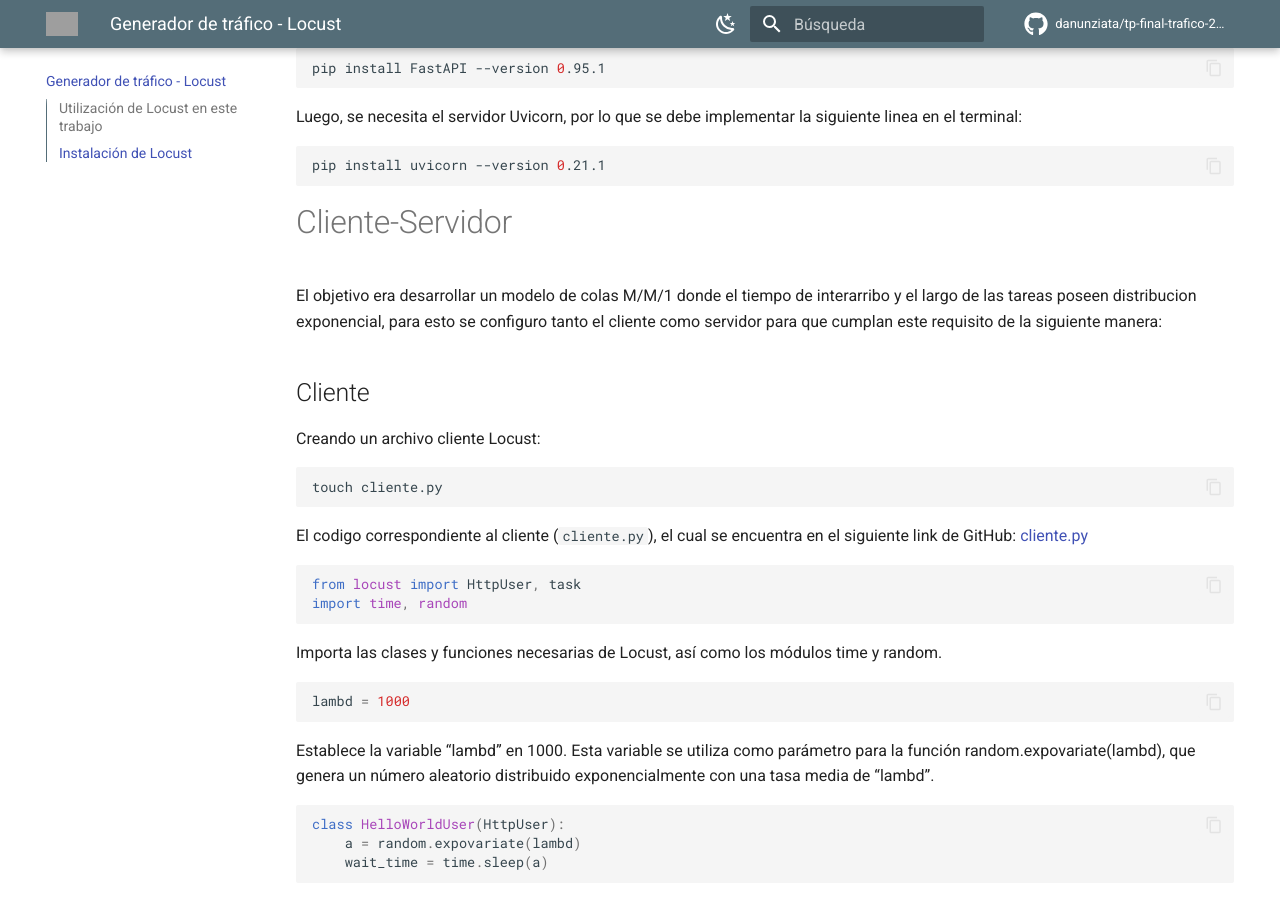
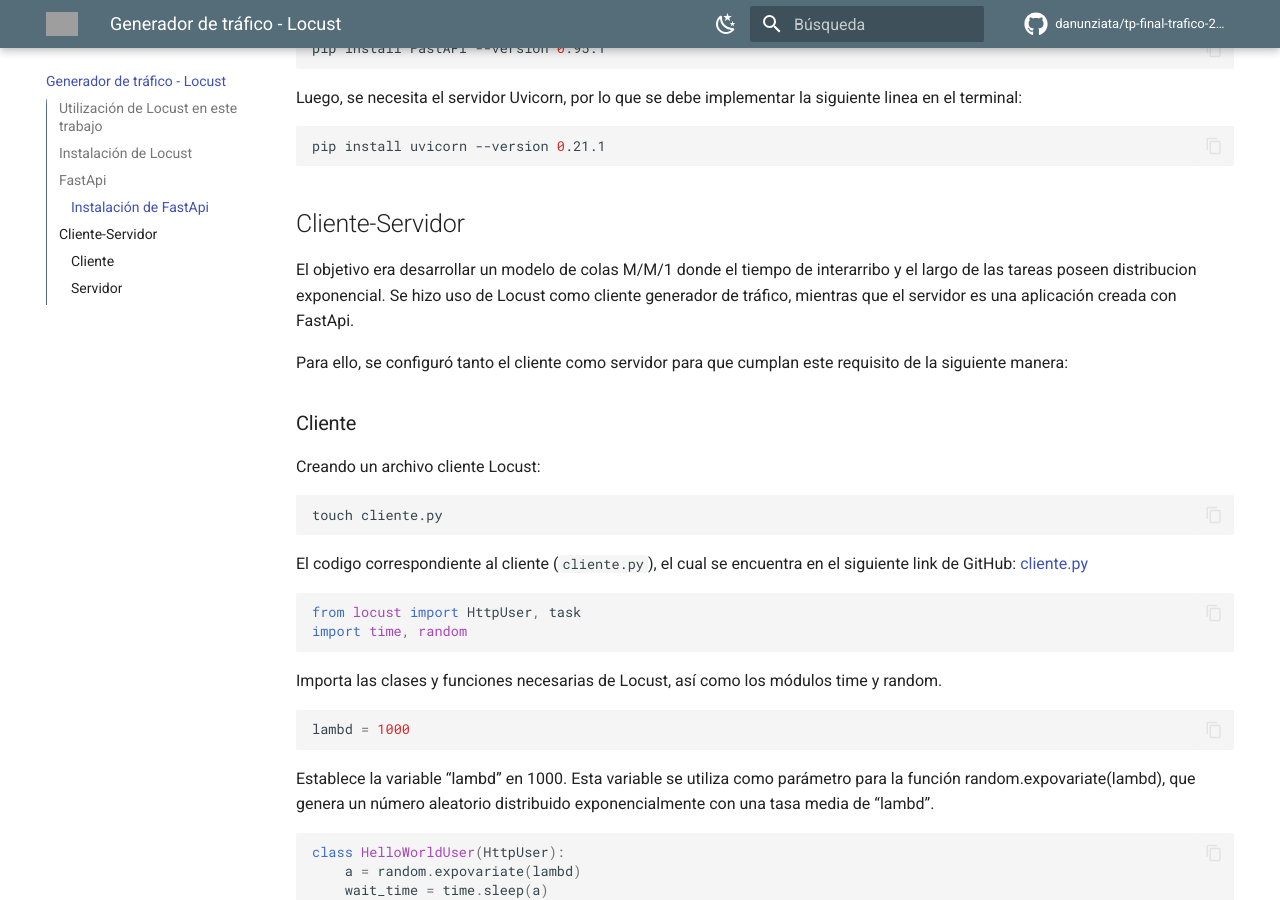
Before and after one commit to danunziata/tp-final-trafico-2023, an MkDocs documentation site: the page built from docs/generador_de_trafico.md, in a window 1280 px wide and 900 px high, scrolled down 2145 px. Built offline with MkDocs 1.6.1 and Material for MkDocs 9.7.7, drawn with Linux system fonts in a browser that asks for light colours; comment, search, counter and statistics services are not loaded; grey boxes are pictures that could not be loaded.

Commit message:
chore: Modificación generador_de_trafico.md

````diff
--- a/docs/generador_de_trafico.md
+++ b/docs/generador_de_trafico.md
@@ -29,7 +29,7 @@
 pip install locust --version 2.18.1
 ```
 
-# FastApi
+## FastApi
 FastAPI es un moderno marco de desarrollo web para la construcción de APIs (Interfaces de Programación de Aplicaciones) con Python 3.7 o versiones posteriores. Fue creado por Sebastián Ramírez y se destaca por su rendimiento, facilidad de uso y generación automática de documentación interactiva.
 
 Algunas de las características clave de FastAPI incluyen:
@@ -43,7 +43,7 @@
 - Seguridad Integrada: Proporciona herramientas integradas para manejar la autenticación y la autorización, incluyendo el uso de estándares como OAuth2 y JWT (JSON Web Tokens).
 - Escalabilidad: Puede manejar de manera eficiente altas cargas de tráfico y escalar para adaptarse a las demandas de aplicaciones de gran envergadura.
 
-## Instalación de FastApi
+### Instalación de FastApi
 En primer lugar se debe instalar FastApi con el siguiente comando:
 ```bash
 pip install FastAPI --version 0.95.1
@@ -55,10 +55,12 @@
 ```
 
 
-# Cliente-Servidor
-El objetivo era desarrollar un modelo de colas M/M/1 donde el tiempo de interarribo y el largo de las tareas poseen distribucion exponencial, para esto se configuro tanto el cliente como servidor para que cumplan este requisito de la siguiente manera:
+## Cliente-Servidor
+El objetivo era desarrollar un modelo de colas M/M/1 donde el tiempo de interarribo y el largo de las tareas poseen distribucion exponencial. Se hizo uso de Locust como cliente generador de tráfico, mientras que el servidor es una aplicación creada con FastApi.
 
-## Cliente
+Para ello, se configuró tanto el cliente como servidor para que cumplan este requisito de la siguiente manera:
+
+### Cliente
 Creando un archivo cliente Locust:
 ```bash
 touch cliente.py
@@ -90,7 +92,7 @@
 ```
 Define un método hello_world decorado con “@task”, que indica que es una tarea que el usuario realizará. En este caso, la tarea consiste en realizar una solicitud HTTP GET a la ruta especificada por self.client.get("").
 
-## Servidor
+### Servidor
 
 El script que hace referencia a la aplicación realizada con FastApi es (`servidor.py`), el cual está en [servidor.py](agregar):
 ```py
````
